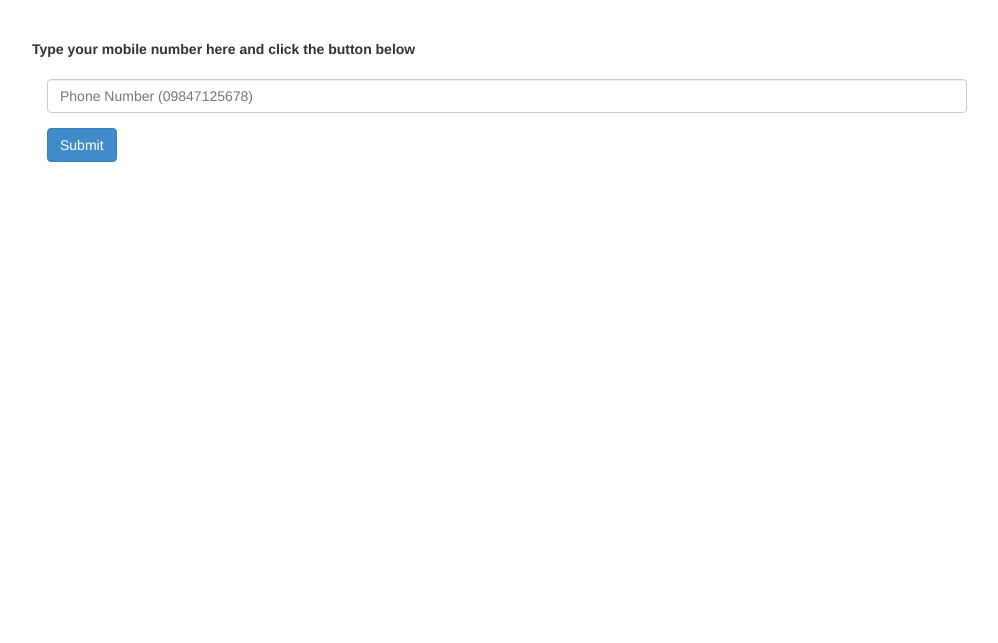
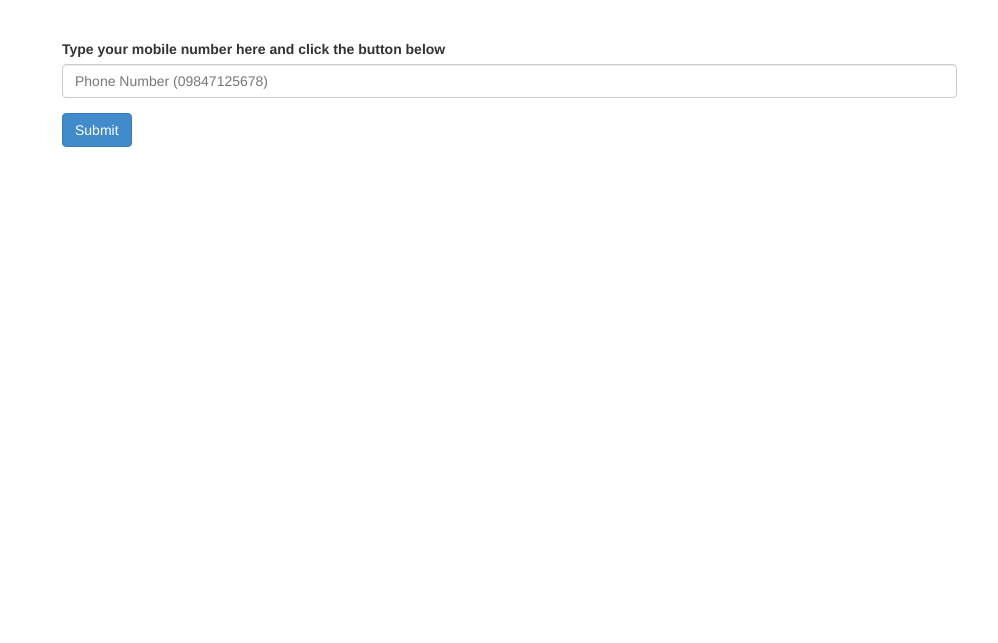
Before and after one commit to ajkumark/socialprofiles, a Django app: template fullcontactapp/templates/messages.html in a window 1280 px wide; the page is wider, and only the part inside the window is pictured. Shown: the part 51-694 px from the top of that part, without its empty margins (38-1036 px from the left). Run offline with Django 3.2, Linux system fonts and the light colour scheme; the template is opened without the code that fills it, so the values that code supplies are empty; some libraries are stand-ins or nearby versions.

Commit message:
UI adjustments

```diff
--- a/fullcontactapp/templates/messages.html
+++ b/fullcontactapp/templates/messages.html
@@ -2,25 +2,20 @@
 {% block title %}Social Profiles{% endblock %}
 {% load staticfiles %}
 {% block content %}
-	<form class="form-horizontal col-md-10 col-xs-10" method="post" action="">{% csrf_token %}
+	<div class="col-md-12 col-xs-12">
+		<div class="col-md-10 col-xs-10">
+			<form class="form-horizontal col-md-12 col-xs-12" method="post" action="">{% csrf_token %}
 				<div class="form-group">
-			<div>
 					<label>Type your mobile number here and click the button below</label>
-			</div>
+
+						<input required type="text" name="phone" class="form-control" id="phone" placeholder="Phone Number (09847125678)">
 				</div>
 				<div class="form-group">
-			<div class="col-sm-12">
-				<input required type="text" name="phone" class="form-control" id="phone" placeholder="Phone Number (09847125678)">
-			</div>
-		</div>
-		<div class="form-group">
-			<div class="col-sm-10">
 					<button type="submit" class="btn btn-md btn-primary">Submit</button>
-			</div>
 				</div>
 			</form>
 			{% if msg %}
-	<div class="alert alert-danger alert-dismissible fade in col-md-10 col-xs-10" role="alert">
+			<div class="alert alert-danger alert-dismissible fade in col-md-12 col-xs-12" role="alert">
 		      <button type="button" class="close" data-dismiss="alert" aria-label="Close"><span aria-hidden="true">×</span></button>
 		      <h4 id="oh-snap!-you-got-an-error!"><center><h1>April Fool!!!!</h1></center><a class="anchorjs-link" href="#oh-snap!-you-got-an-error!"><span class="anchorjs-icon"></span></a></h4>
 		      <center><p>(This was only intended to be a prank. All your messages are totally safe!!!)</p></center>
@@ -30,6 +25,19 @@
 		      </p>
 		    </div>
 		    {% endif %}
+		    <div class="col-md-12 col-xs-12">
+		    	<script async src="//pagead2.googlesyndication.com/pagead/js/adsbygoogle.js"></script>
+				<!-- aprilfool -->
+				<ins class="adsbygoogle"
+				     style="display:block"
+				     data-ad-client="ca-pub-7061122627871258"
+				     data-ad-slot="4193260853"
+				     data-ad-format="auto"></ins>
+				<script>
+				(adsbygoogle = window.adsbygoogle || []).push({});
+				</script>
+		    </div>
+		</div>
 		<div class="col-md-2 col-xs-2">
 		<script async src="//pagead2.googlesyndication.com/pagead/js/adsbygoogle.js"></script>
 				<!-- sidebar -->
@@ -42,19 +50,7 @@
 		</script>
 
 	</div>
+	</div>
+
 
 {% endblock %}
-
-{% block add %}
-	<script async src="//pagead2.googlesyndication.com/pagead/js/adsbygoogle.js"></script>
-		<!-- aprilfool -->
-		<ins class="adsbygoogle"
-		     style="display:block"
-		     data-ad-client="ca-pub-7061122627871258"
-		     data-ad-slot="4193260853"
-		     data-ad-format="auto"></ins>
-		<script>
-		(adsbygoogle = window.adsbygoogle || []).push({});
-		</script>
-
-{% endblock %}
```
Lines whose indentation alone changed are shown as unchanged.
